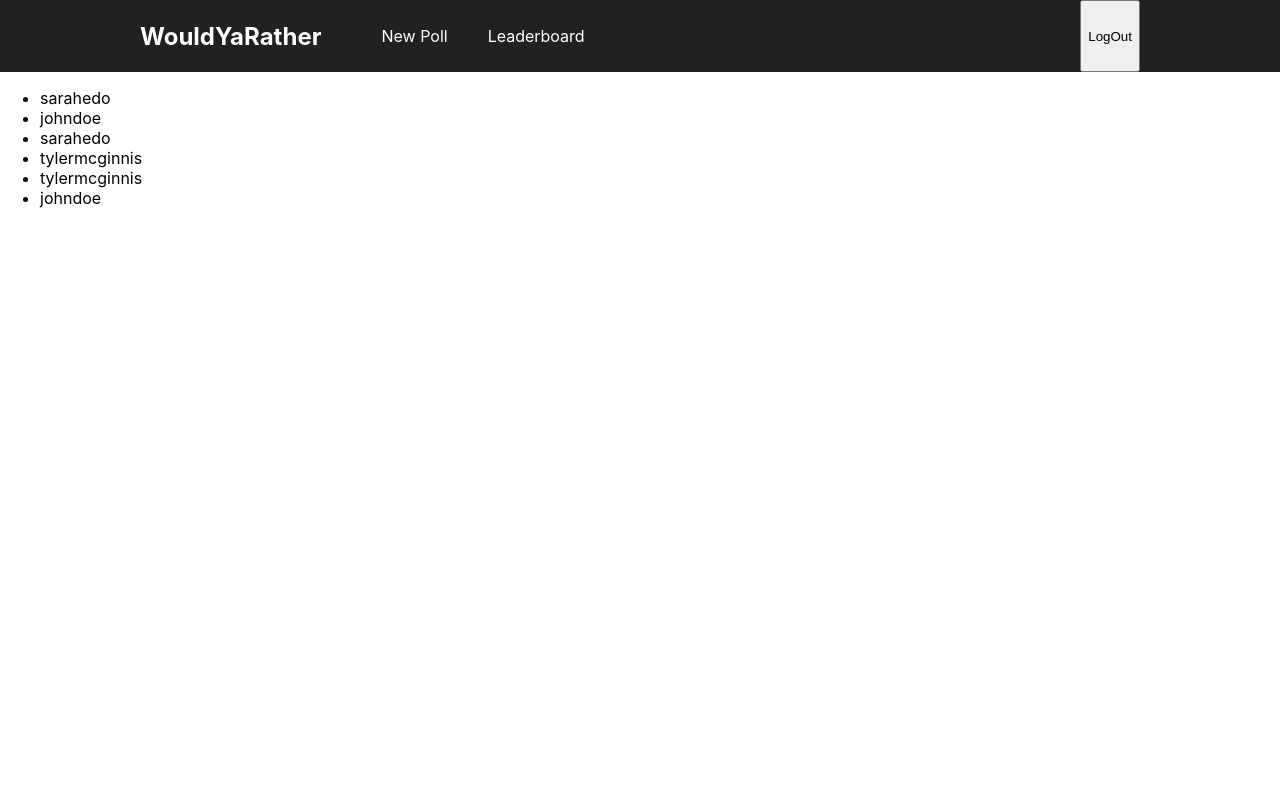
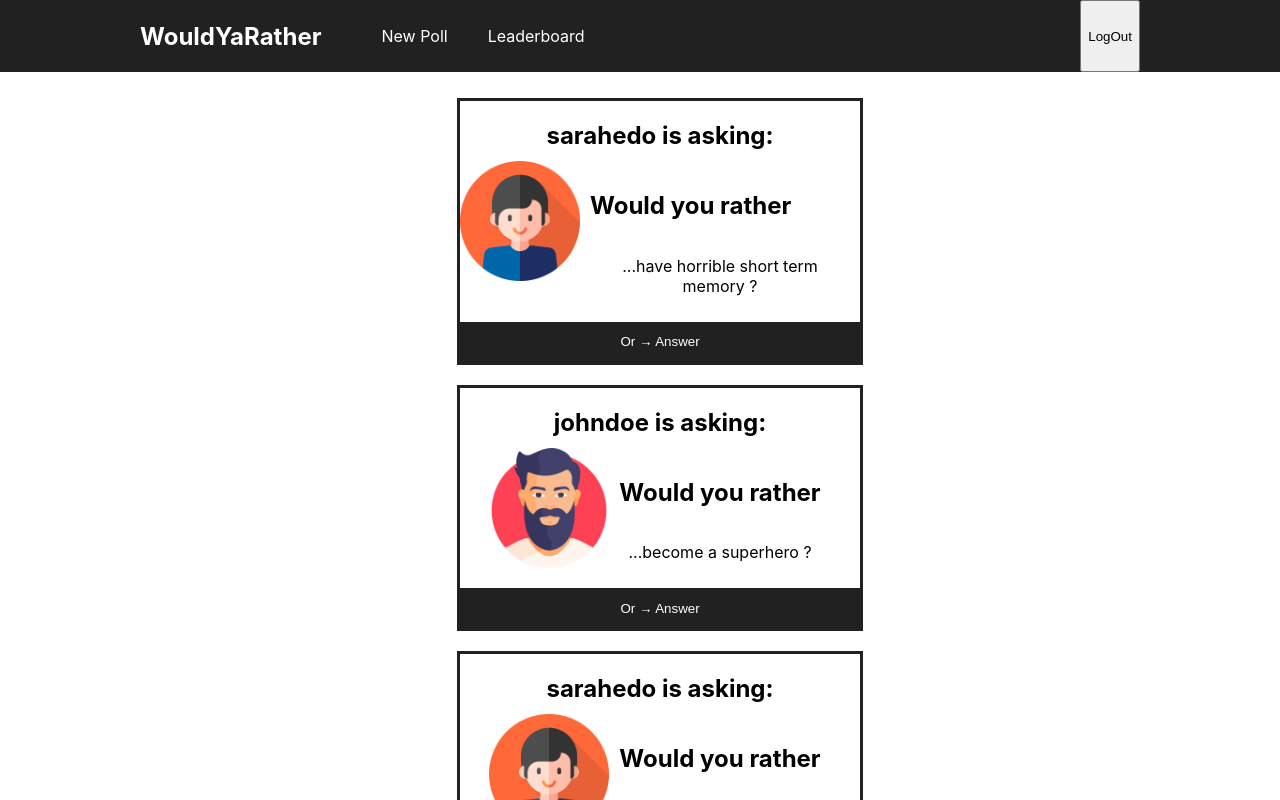
Before and after one commit to T1263/wyr, a React (Create React App) app: page /login in a window 1280 px wide. Both pictures are taken after a click on the button "Login". Shown: the top 800 px of the page. Built offline with nearby package versions, Linux system fonts and the light colour scheme.

Commit message:
feat: Added Question cards

```diff
--- /dev/null
+++ b/src/features/questions/Question.js
@@ -0,0 +1,24 @@
+import React from 'react';
+import css from './Question.module.css';
+export default function Question({ question, user }) {
+  const { id, avatarURL } = user;
+  return (
+    <li>
+      <div className={css.question}>
+        <div className={css.header}>
+          <h2>{id} is asking: </h2>
+        </div>
+        <div className={css.content}>
+          <img src={avatarURL} alt={`avatar of ${id}`} />
+          <div className={css.options}>
+            <h2>Would you rather</h2>
+            <span>
+              <p>...{question.optionOne.text} ?</p>
+            </span>
+          </div>
+        </div>
+        <button className={css.button}>Or → Answer</button>
+      </div>
+    </li>
+  );
+}
--- /dev/null
+++ b/src/features/questions/Question.module.css
@@ -0,0 +1,48 @@
+li {
+  list-style: none;
+  padding: 10px;
+}
+.question {
+  width: 400px;
+  border: 3px solid #212121;
+}
+
+.question:hover {
+  border: 3px solid #5a5959;
+}
+.header {
+  height: 40px;
+  text-align: center;
+}
+.content {
+  display: flex;
+  justify-content: center;
+}
+.content img {
+  width: 120px;
+  height: 120px;
+}
+.options {
+  display: flex;
+  justify-content: center;
+  flex-direction: column;
+  padding: 10px;
+}
+
+.options span {
+  text-align: center;
+}
+
+.button {
+  width: 100%;
+  cursor: pointer;
+  background: #212121;
+
+  height: 40px;
+  color: white;
+  border: none;
+}
+
+.button:hover {
+  background: #464545;
+}
--- a/src/features/start/Start.js
+++ b/src/features/start/Start.js
@@ -1,14 +1,23 @@
 import React from 'react';
 import { useSelector } from 'react-redux';
+import Question from '../questions/Question';
+import css from './Start.module.css';
 
 export default function Start() {
-  const { questions } = useSelector(({ questions }) => questions);
+  const [{ questions }, { users }] = useSelector(({ questions, users }) => [
+    questions,
+    users,
+  ]);
 
   return (
-    <div>
+    <div className={css.start}>
       <ul>
-        {Object.keys(questions).map((question, sec) => (
-          <li key={questions[question].id}> {questions[question].author} </li>
+        {Object.keys(questions).map((id) => (
+          <Question
+            key={id}
+            question={questions[id]}
+            user={users[questions[id].author]}
+          />
         ))}
       </ul>
     </div>
--- /dev/null
+++ b/src/features/start/Start.module.css
@@ -0,0 +1,6 @@
+.start {
+  display: flex;
+  justify-items: center;
+  align-items: center;
+  justify-content: center;
+}
```
